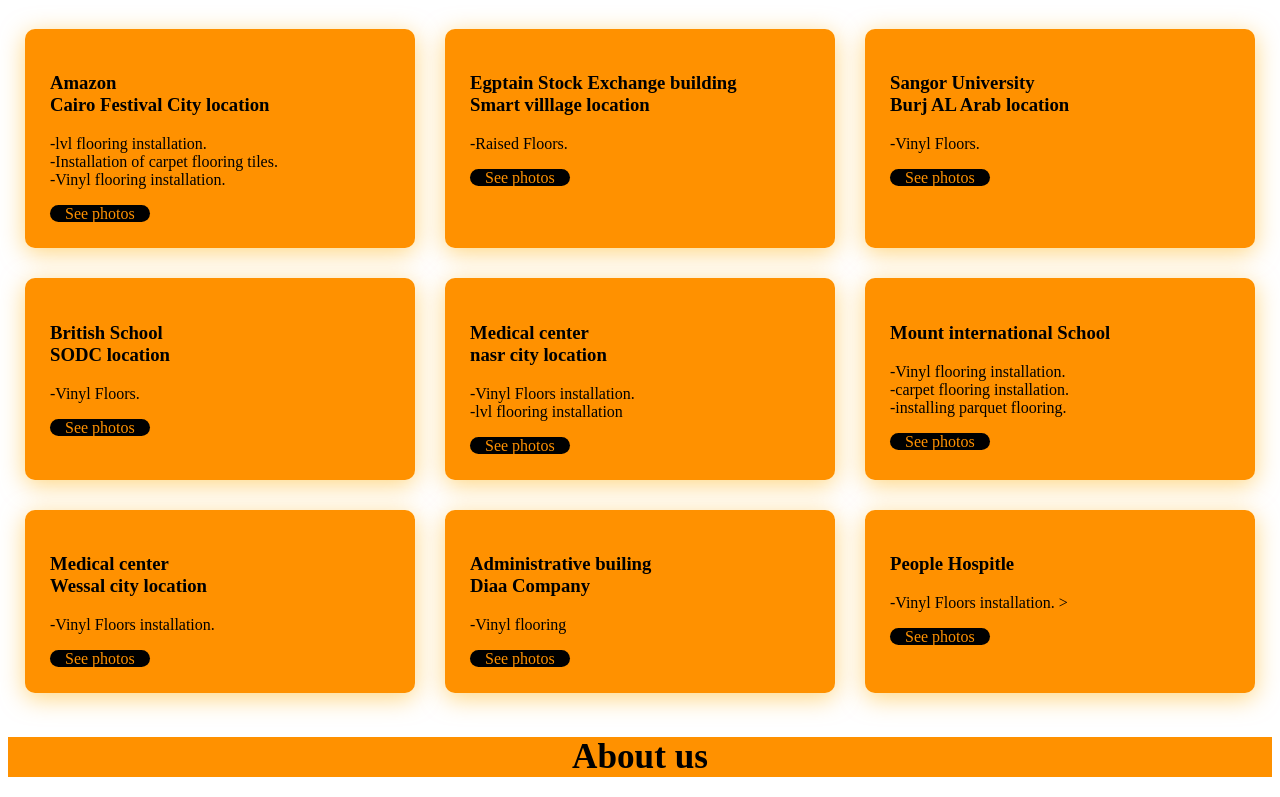
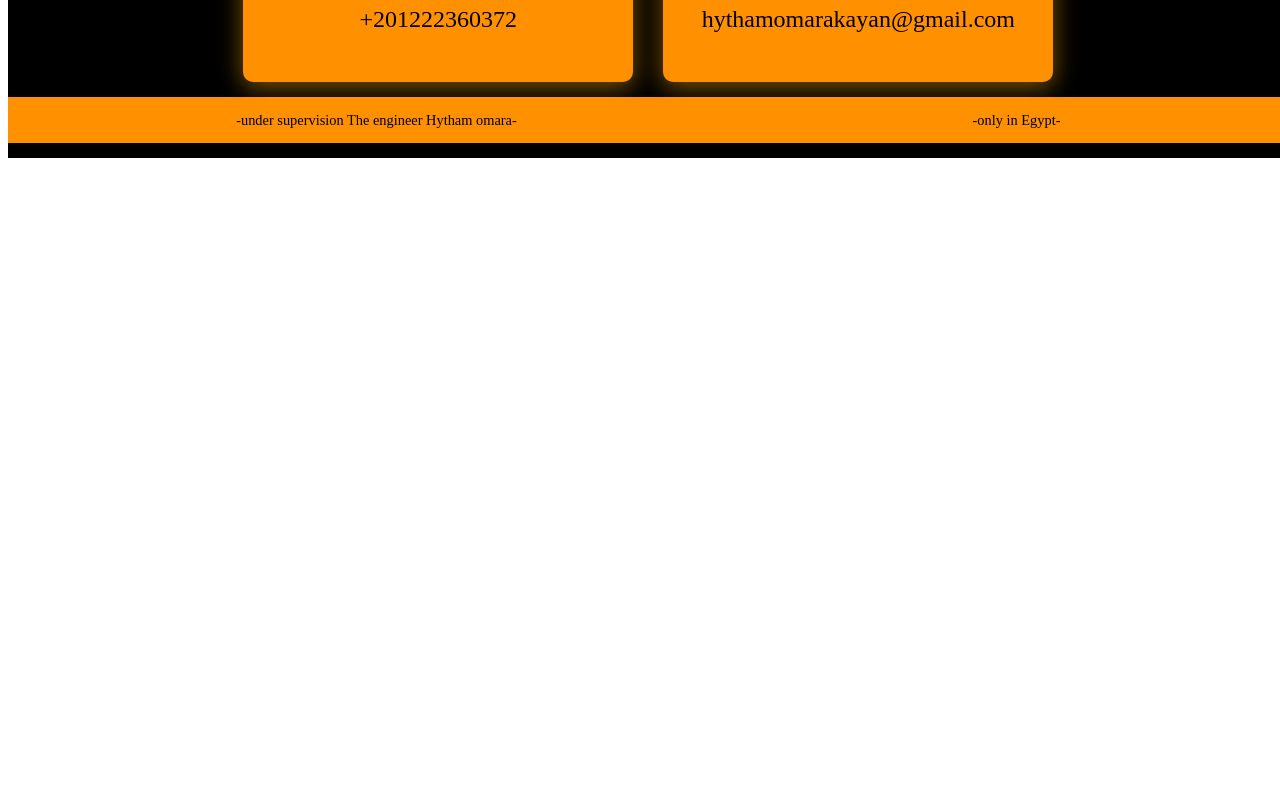
Before and after one commit to hytham2011/file-E-mobile-index-mobile.html, a plain HTML site: page index.html in a window 1280 px wide. Shown: the part 752-1549 px from the top of the page. After the commit the page ends 918 px from the top, so only its background shows below. Drawn offline with Linux system fonts and the light colour scheme.

Commit message:
Add files via upload

```diff
--- a/index.html
+++ b/index.html
@@ -22,103 +22,13 @@
             Welcome to kayan campany. <br>
             A campany specialized in floors <br>for major national projects. <br> Under the supervision <br>of an engineer with 15 years of experience. <br>Executive drawings are prepered according to the approved design. <br>A team of the most skiled technicians <br>specialized in the field of implementing floors. <br>-only in Egypt -
             <br><br>
-            <a  href="#projects">View our projets</a>
+            <a  href="https://ma-creation2025.github.io/E-ma-creation-kayan-project-project-index.html/">View our projets</a>
+
+            <a href="https://ma-creation2025.github.io/file-E-D8-B1-D8-AD-D9-84-D8-A9-20-D8-A7-D9-84-D8-A8-D8-B1-D9-85-D8-AC-D8-A9-html-kayan-index.html/">about us</a>
             <img src="imege/IMG_0714.JPG"width="350">
         </p>
+    </div>
 
-
-    </div>
-    <div class="cards"id="projects">
-        <h2 class="title">Projects</h2>
-        <div class="contact">
-            <div class="card">
-                <div class="info">
-                    <h3>Amazon  <BR>Cairo Festival City location</BR></h3>
-                    <p>-lvl flooring installation. <br>-Installation of carpet flooring tiles. <br>-Vinyl flooring installation.</p>
-                    <a class="see-photo" href="#see-photo-1">See photos </a>
-                </div>
-            </div>
-            <div class="card">
-                <div class="info">
-                    <h3>Egptain Stock Exchange building<BR>Smart villlage location</BR></h3>
-                    <p>-Raised Floors.</p>
-                    <a class="see-photo" href="#see-photo-2">See photos </a>
-                </div>
-            </div>
-            <div class="card">
-                <div class="info">
-                    <h3>Sangor University<BR>Burj AL Arab location</h3>
-                    <p>-Vinyl Floors.</p>
-                    <a class="see-photo" href="#see-photo-3">See photos </a>
-                </div>
-            </div>
-            <div class="card">
-                <div class="info">
-                    <h3>British School<BR>SODC location</h3>
-                    <p>-Vinyl Floors.</p>
-                    <a class="see-photo" href="#see-photo-4">See photos </a>
-                </div>
-            </div>
-            <div class="card">
-                <div class="info">
-                    <h3>Medical center <BR>nasr city location</h3>
-                    <p>-Vinyl Floors installation. <br>-lvl flooring installation</p>
-                    <a class="see-photo" href="#see-photo-5">See photos </a>
-                </div>
-            </div>
-            <div class="card">
-                <div class="info">
-                    <h3>Mount international School</h3>
-                    <p>-Vinyl flooring installation. <br>-carpet flooring installation. <br>-installing parquet flooring.</p>
-                    <a class="see-photo" href="#see-photo-6">See photos </a>
-                </div>
-            </div>
-            <div class="card">
-                <div class="info">
-                    <h3>Medical center <BR>Wessal city location</h3>
-                    <p>-Vinyl Floors installation.</p>
-                    <a class="see-photo" href="#see-photo-7">See photos </a>
-                </div>
-            </div>
-            <div class="card">
-                <div class="info">
-                    <h3>Administrative builing <br>Diaa Company</h3>
-                    <p>-Vinyl flooring</p>
-                    <a class="see-photo" href="#see-photo-8">See photos </a>
-                </div>
-            </div>
-            <div class="card">
-                <div class="info">
-                    <h3>People Hospitle</h3>
-                    <p>-Vinyl Floors installation. ></p>
-                    <a class="see-photo" href="#see-photo-9">See photos </a>
-                </div>
-            </div>
-        </div>
-    </div>
-    <h2 class="title">About us</h2>
-    <div class="about-us"id="About us">
-
-        <p>About kayan Flooring and Decoration <br>
-
-            kayan is one of the leading companies in the field of flooring design and installation, <br> offering innovative and stylish solutions for commercial projects. <br> The company was established with the goal of transforming spaces into vibrant, <br> functional environments by providing a wide range of high-quality flooring options, <br> including vinyl flooring, <br> along with professional installation services that ensure complete customer satisfaction. <br>
-
-            The company strives to offer integrated solutions that suit all tastes and budgets, <br> with a focus on the fine details that distinguish each project. <br> Thanks to a specialized team and modern machinery, <br>kayan guarantees the execution of projects on time and to the highest standards of quality.
-        </p>
-        <p>
-            About the Owner - Hytham omara
-
-             is the founder and CEO of kayan, <br> with an extensive background in interior design and decoration. <br> Hytham omara began his professional career 15 years ago and has always sought to offer innovative services that reflect clients' tastes and meet their needs. <br> With his creative vision and commitment to quality, <br> he has successfully built a strong reputation for his company in both local and international markets. <br>
-
-            Hytham omara has vast experience in interior consulting and design, <br> having contributed to many prestigious projects, <br> including the design and installation of flooring decorations for major national projects. <br> He believes in the importance of innovation and utilizing modern technology to achieve the highest standards of quality in all projects. <br>
-
-            Under Hytham omara's wise leadership and commitment to excellence, <br>kayan has become one of the leading names in the industry, <br> earning the trust of clients across various sectors.
-
-            </p>
-
-
-
-    </div>
 
 
 
--- a/style.css
+++ b/style.css
@@ -4,15 +4,16 @@
     position: fixed;
     z-index: 999;
     display: flex;
-    justify-content: space-evenly;
+    justify-content: space-around;
     align-items: center;
-    padding: 15px 50px;
-    border-radius: 15px ;
+    padding: 15px 29.5px;
+    border-radius: 15px 0;
+
 }
 .navigation a{
     color: rgb(255, 145, 0);
     text-decoration: none;
-    padding: 0 15px;
+    padding: 15px 29.5px;
     border-radius: 15px;
     transition: 0.9s ease;
 }
@@ -23,7 +24,7 @@
 
 }
 .section{
-    padding: 120px 15px;
+    padding: 15px 11px;
     display: flex;
     width: 95%;
     background-color: rgb(0, 0, 0);
@@ -102,12 +103,15 @@
     font-size: 4.5em;
 }
 .contact-us{
-    background-color: rgb(255, 255, 255);
+    background-color: rgb(0, 0, 0);
     width: 100%;
     text-align: center;
+    padding: 15px 0.3px;
+
+
 }
 .contact-us p{
-    font-size: 1.5em;
+    font-size: 1.5em ;
 }
 .footer{
     background-color: rgb(255, 145, 0);
@@ -118,8 +122,8 @@
     font-size: 0.6em;
 }
 .about-us{
-    background-color: black;
-    padding: 100px 15px;
+    background-color: rgb(0, 0, 0);
+    padding: 15px 11px;
 
     width: 95%;
     justify-content: space-around;
@@ -130,3 +134,8 @@
     color: rgb(255, 145, 0);
     font-size: 1.4em;
 }
+@media screen {
+    body{
+        width: 100%;
+    }
+}
```
